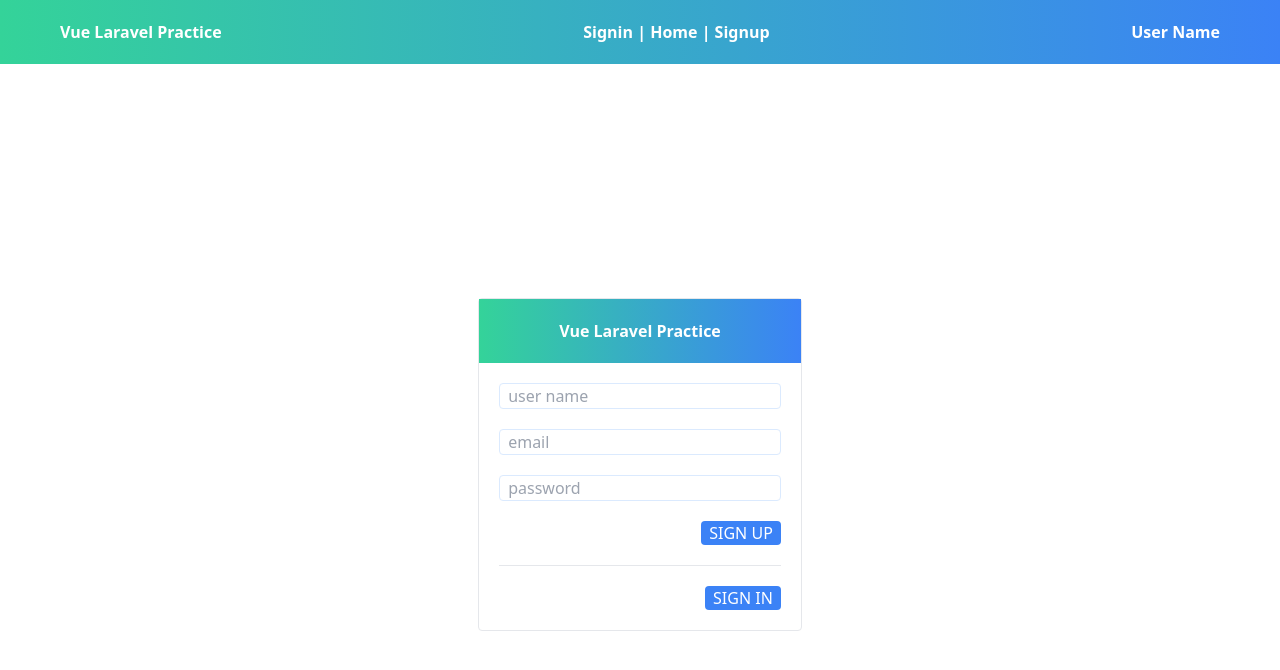
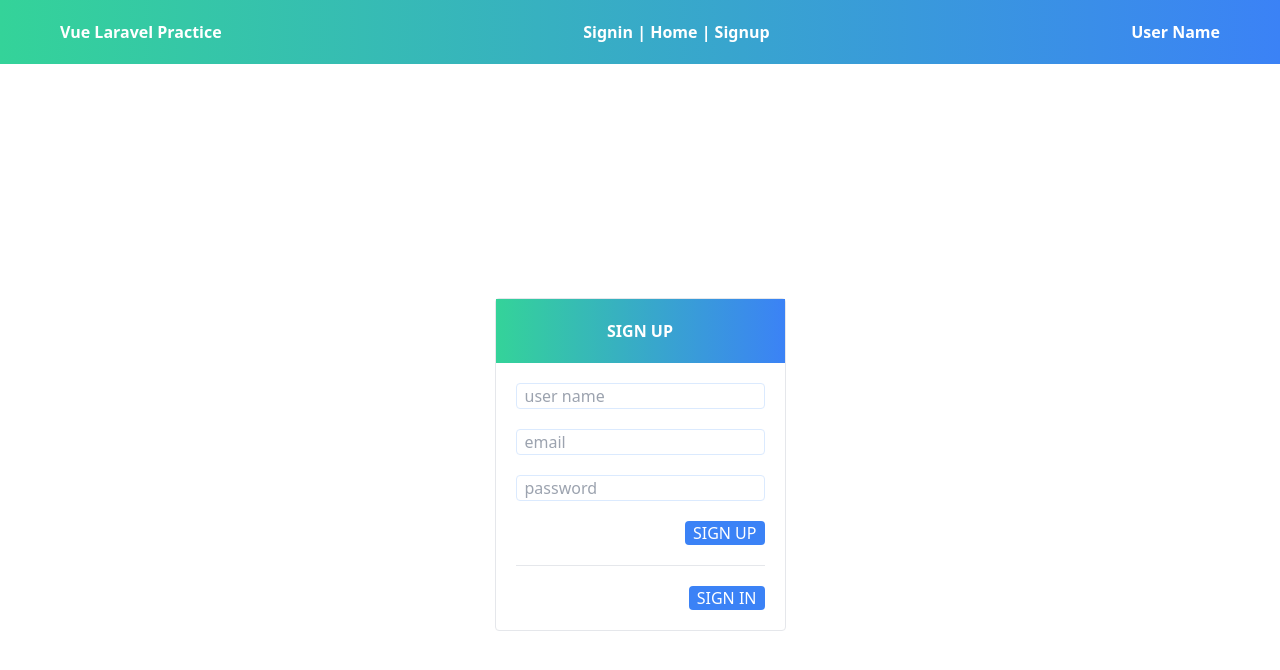
Before and after one commit to rokumura7/playground, a Vue app in the folder vue_laravel_practice/front/: page /#/signup in a window 1280 px wide. Shown: the top 670 px of the page. Built offline with nearby package versions, Linux system fonts and the light colour scheme; sample sign-in values are in the browser's storage.

Commit message:
add card header

```diff
--- /dev/null
+++ b/vue_laravel_practice/front/src/components/atoms/CardHeader.vue
@@ -0,0 +1,21 @@
+<template>
+  <h2
+    class="font-bold text-white bg-gradient-to-r from-green-400 to-blue-500 text-center px-20 py-5"
+  >
+    {{ label }}
+  </h2>
+</template>
+
+<script lang="ts">
+import { defineComponent } from 'vue'
+
+export default defineComponent({
+  name: 'CardHeader',
+  props: {
+    label: {
+      type: String,
+      default: "I'm label!",
+    },
+  },
+})
+</script>
--- a/vue_laravel_practice/front/src/components/atoms/index.ts
+++ b/vue_laravel_practice/front/src/components/atoms/index.ts
@@ -1,4 +1,5 @@
 import MyButton from '@/components/atoms/MyButton.vue'
 import MyInput from '@/components/atoms/MyInput.vue'
+import CardHeader from '@/components/atoms/CardHeader.vue'
 
-export { MyButton, MyInput }
+export { MyButton, MyInput, CardHeader }
--- a/vue_laravel_practice/front/src/views/Signin.vue
+++ b/vue_laravel_practice/front/src/views/Signin.vue
@@ -1,11 +1,7 @@
 <template>
   <div class="h-full flex justify-center items-center">
     <div class="border rounded">
-      <h2
-        class="font-bold text-white bg-gradient-to-r from-green-400 to-blue-500 text-center px-20 py-5"
-      >
-        Vue Laravel Practice
-      </h2>
+      <CardHeader label="SIGN IN" />
       <form class="p-5 space-y-5">
         <div>
           <MyInput type="email" placeholder="email" />
@@ -26,10 +22,10 @@
 
 <script lang="ts">
 import { defineComponent } from 'vue'
-import { MyButton, MyInput } from '@/components/atoms'
+import { MyButton, MyInput, CardHeader } from '@/components/atoms'
 
 export default defineComponent({
   name: 'Signin',
-  components: { MyButton, MyInput },
+  components: { MyButton, MyInput, CardHeader },
 })
 </script>
--- a/vue_laravel_practice/front/src/views/Signup.vue
+++ b/vue_laravel_practice/front/src/views/Signup.vue
@@ -1,11 +1,7 @@
 <template>
   <div class="h-full flex justify-center items-center">
     <div class="border rounded">
-      <h2
-        class="font-bold text-white bg-gradient-to-r from-green-400 to-blue-500 text-center px-20 py-5"
-      >
-        Vue Laravel Practice
-      </h2>
+      <CardHeader label="SIGN UP" />
       <form class="p-5 space-y-5">
         <div>
           <MyInput placeholder="user name" />
@@ -29,10 +25,10 @@
 
 <script lang="ts">
 import { defineComponent } from 'vue'
-import { MyButton, MyInput } from '@/components/atoms'
+import { MyButton, MyInput, CardHeader } from '@/components/atoms'
 
 export default defineComponent({
   name: 'Signup',
-  components: { MyButton, MyInput },
+  components: { MyButton, MyInput, CardHeader },
 })
 </script>
```
